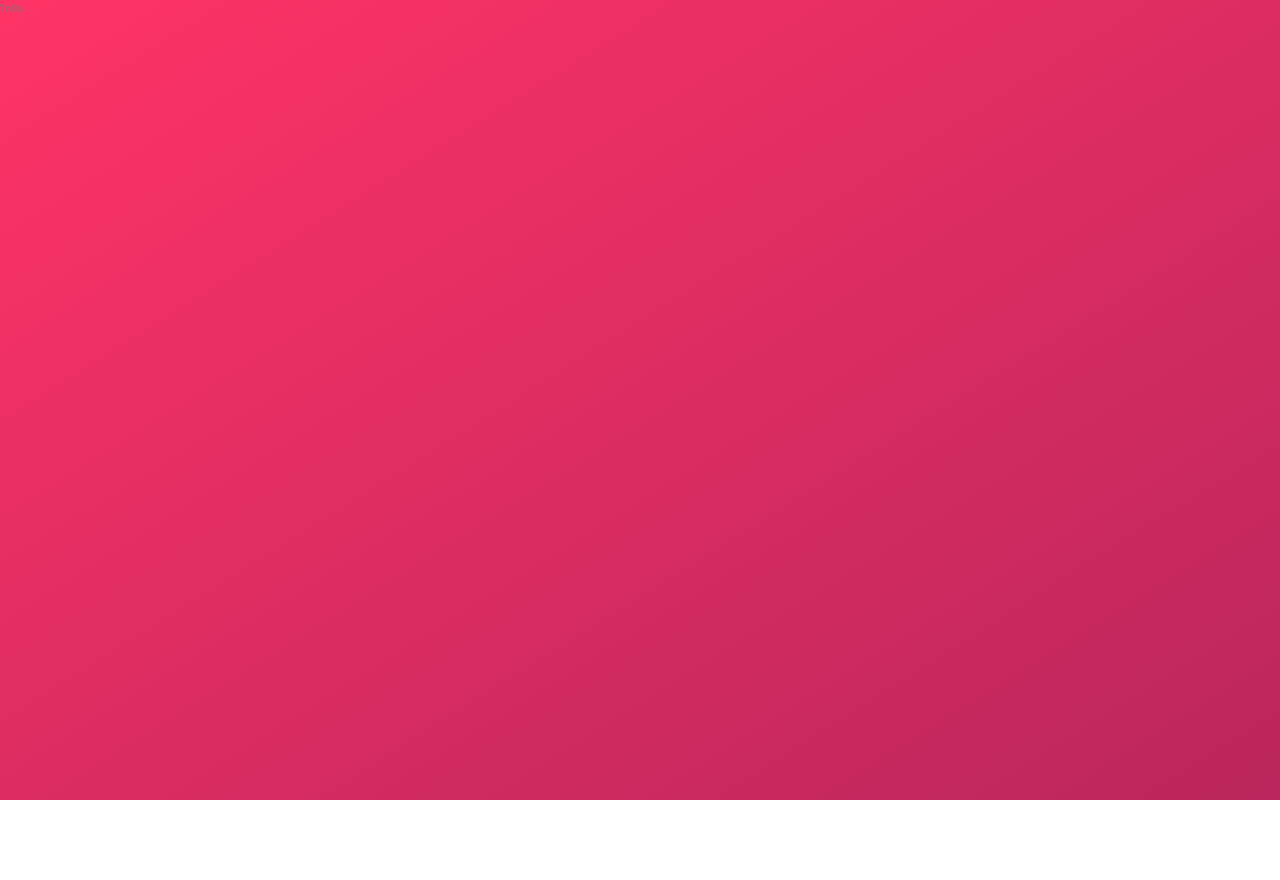
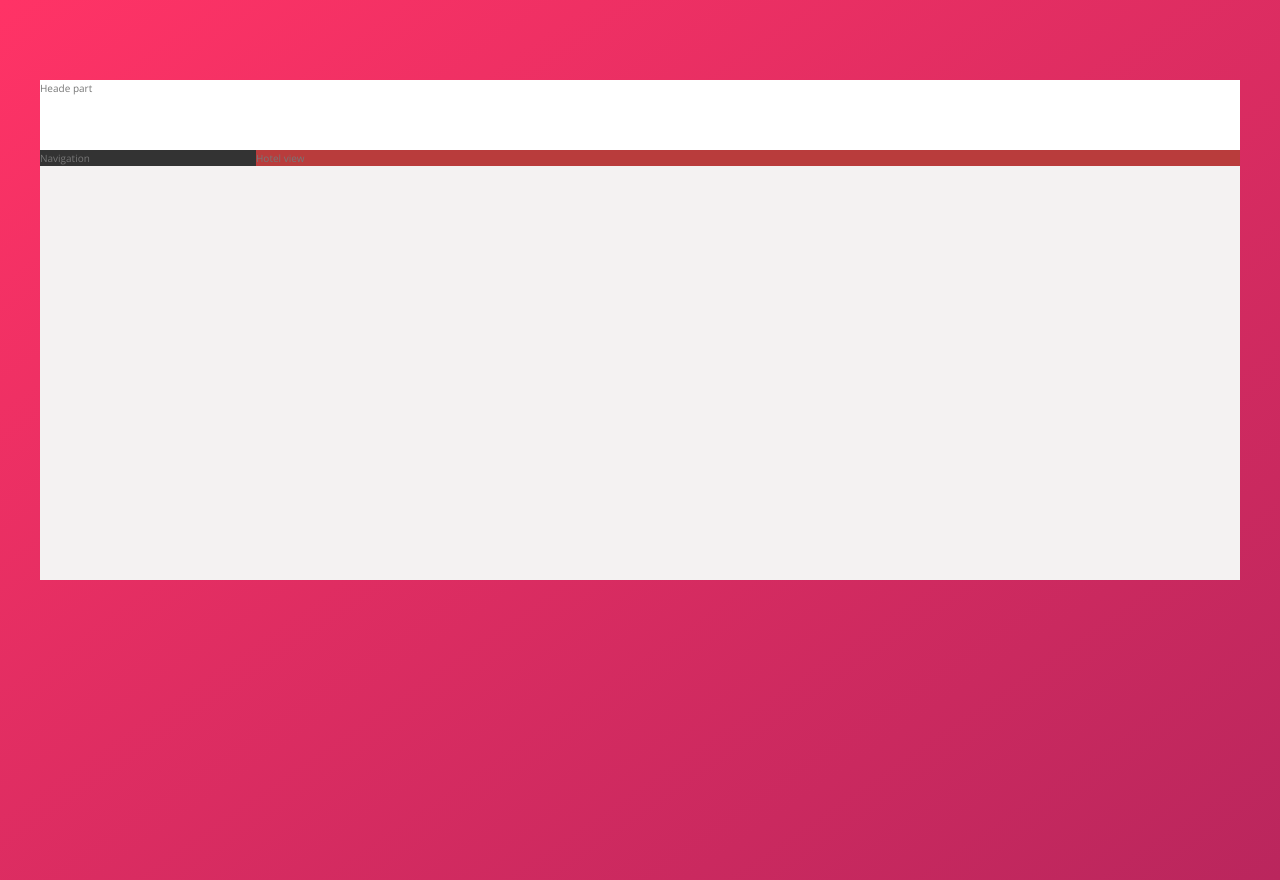
Before and after one commit to chlrobert93/TrilloCss, a website: page index.html in a window 1280 px wide. Before the commit the page ends 800 px from the top, so only its background shows below. Drawn offline with nearby package versions, Linux system fonts and the light colour scheme.

Commit message:
construyendo el diseño general

```diff
--- a/index.html
+++ b/index.html
@@ -11,6 +11,18 @@
         <title>trillo &mdash; Your all-in-one booking app</title>
     </head>
     <body>
-        Trillo
+      <div class="container">
+          <header class="header">
+              Heade part
+          </header>
+          <div class="content">
+              <nav class="sidebar">
+                  Navigation
+              </nav>
+           <main class="hotel-view">
+                Hotel view
+           </main>
+          </div>
+      </div>
     </body>
 </html>
--- a/sass/_base.scss
+++ b/sass/_base.scss
@@ -41,6 +41,8 @@ Grey dark 3: #999;
     --color-grey-dark-1: #333;
     --color-grey-dark-2: #777;
     --color-grey-dark-3: #999;
+
+    --box-shadow: 0 2rem 6rem rgba(0,0,0,.3);
     }
 
 //hereda todo lo de arriba
--- a/sass/_layout.scss
+++ b/sass/_layout.scss
@@ -0,0 +1,37 @@
+.container{
+    max-width: 120rem;
+    margin: 8rem auto;
+    background-color: var(--color-grey-light-2);
+    box-shadow: var(box-shadow);
+
+    min-height: 50rem;
+
+
+}
+
+.header{
+
+    height: 7rem;
+    background-color: #fff;
+    border-bottom: var(--color-grey-dark-2);
+}
+
+.content{
+
+    display: flex;
+
+}
+
+.sidebar{
+    background-color: var(--color-grey-dark-1);
+    //primer cero no queremos que crezcan los elemento , 0 no se reduce, ancho%
+    flex: 0 0 18%;
+}
+
+.hotel-view{
+    background-color: rgb(185, 60, 60);
+    //Elemento cresca tanto como pueda
+    flex: 1;
+
+
+}
```
Also changed, not shown: css/style.css.
